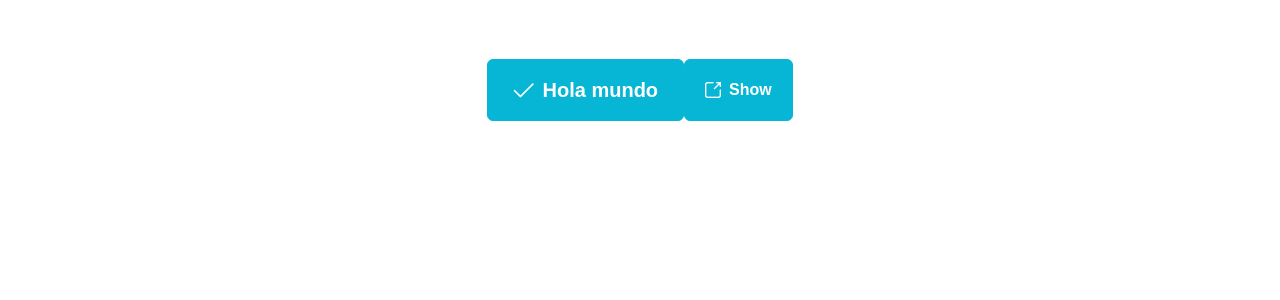
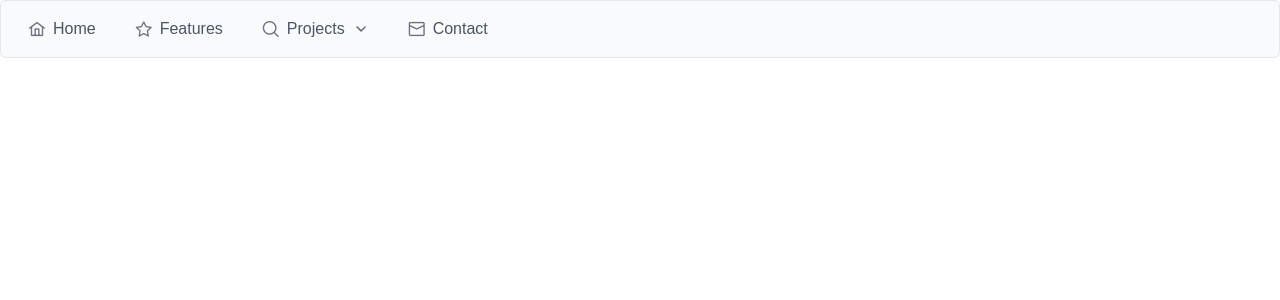
Before and after one commit to Danilo0203/clinLinkSystem, a Next.js app: page / in a window 1280 px wide. Shown: the top 300 px of the page. Built offline with nearby package versions, Linux system fonts and the light colour scheme; a web font is replaced by a local one.

Commit message:
[ADD] Agregar menu navbar

```diff
--- a/app/page.tsx
+++ b/app/page.tsx
@@ -1,36 +1,56 @@
 "use client";
-import { Button } from "primereact/button";
-import { Dialog } from "primereact/dialog";
-import { useState } from "react";
+import { Menubar } from "primereact/menubar";
 
 export default function Home() {
-  const [visible, setVisible] = useState(false);
-
+  const items = [
+    {
+      label: "Home",
+      icon: "pi pi-home",
+    },
+    {
+      label: "Features",
+      icon: "pi pi-star",
+    },
+    {
+      label: "Projects",
+      icon: "pi pi-search",
+      items: [
+        {
+          label: "Components",
+          icon: "pi pi-bolt",
+        },
+        {
+          label: "Blocks",
+          icon: "pi pi-server",
+        },
+        {
+          label: "UI Kit",
+          icon: "pi pi-pencil",
+        },
+        {
+          label: "Templates",
+          icon: "pi pi-palette",
+          items: [
+            {
+              label: "Apollo",
+              icon: "pi pi-palette",
+            },
+            {
+              label: "Ultima",
+              icon: "pi pi-palette",
+            },
+          ],
+        },
+      ],
+    },
+    {
+      label: "Contact",
+      icon: "pi pi-envelope",
+    },
+  ];
   return (
-    <div className="grid grid-rows-[20px_1fr_20px] items-center justify-items-center min-h-screen p-8 pb-20 gap-16 sm:p-20 font-[family-name:var(--font-geist-sans)]">
-      <main>
-        <div className="card flex justify-content-center">
-          <Button label="Hola mundo" icon="pi pi-check" size="large" />
-          <Button label="Show" icon="pi pi-external-link" onClick={() => setVisible(true)} />
-          <Dialog
-            header="Header"
-            visible={visible}
-            style={{ width: "50vw" }}
-            onHide={() => {
-              if (!visible) return;
-              setVisible(false);
-            }}
-          >
-            <p className="m-0">
-              Lorem ipsum dolor sit amet, consectetur adipiscing elit, sed do eiusmod tempor incididunt ut labore et
-              dolore magna aliqua. Ut enim ad minim veniam, quis nostrud exercitation ullamco laboris nisi ut aliquip ex
-              ea commodo consequat. Duis aute irure dolor in reprehenderit in voluptate velit esse cillum dolore eu
-              fugiat nulla pariatur. Excepteur sint occaecat cupidatat non proident, sunt in culpa qui officia deserunt
-              mollit anim id est laborum.
-            </p>
-          </Dialog>
-        </div>
-      </main>
-    </div>
+    <main>
+      <Menubar model={items} />
+    </main>
   );
 }
```
